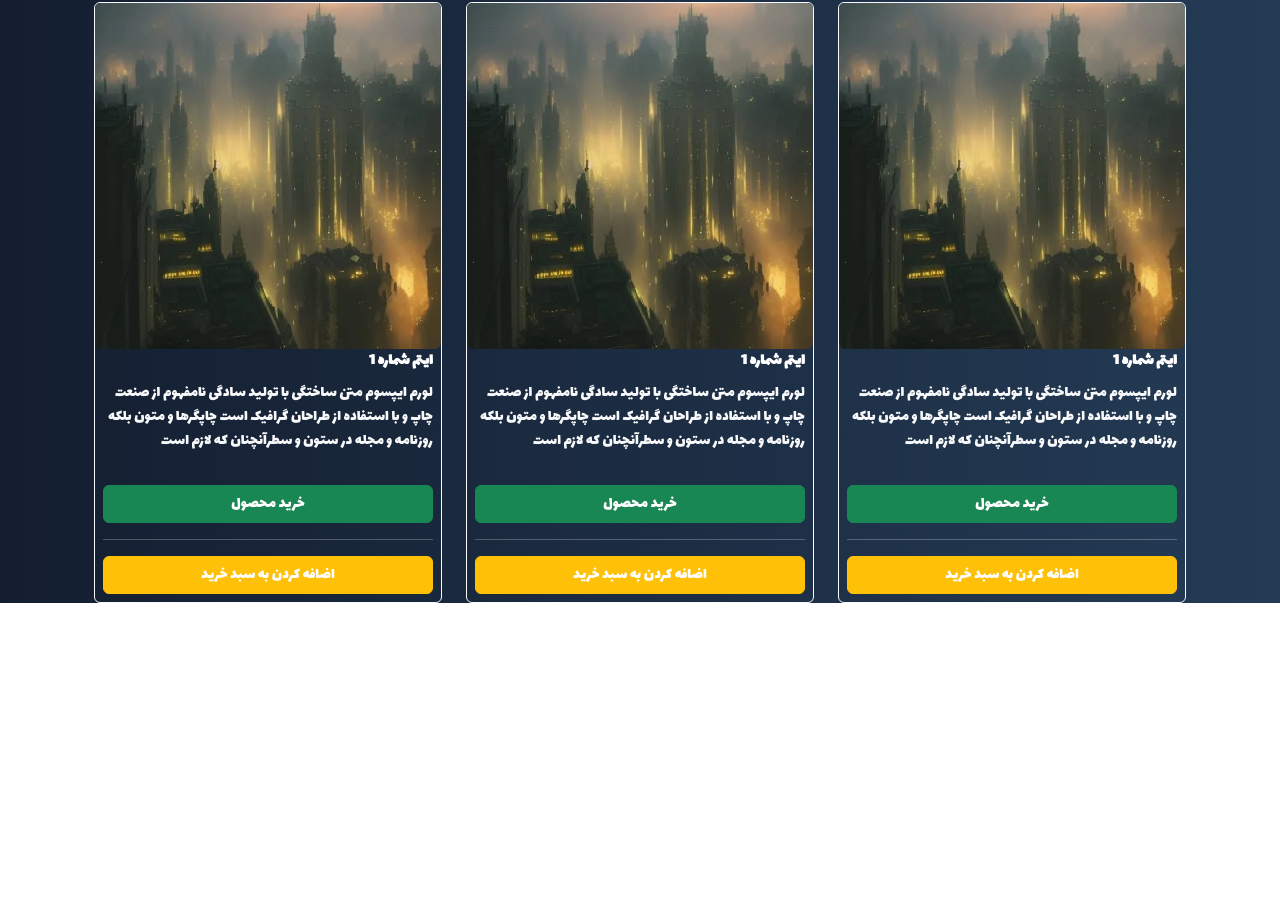
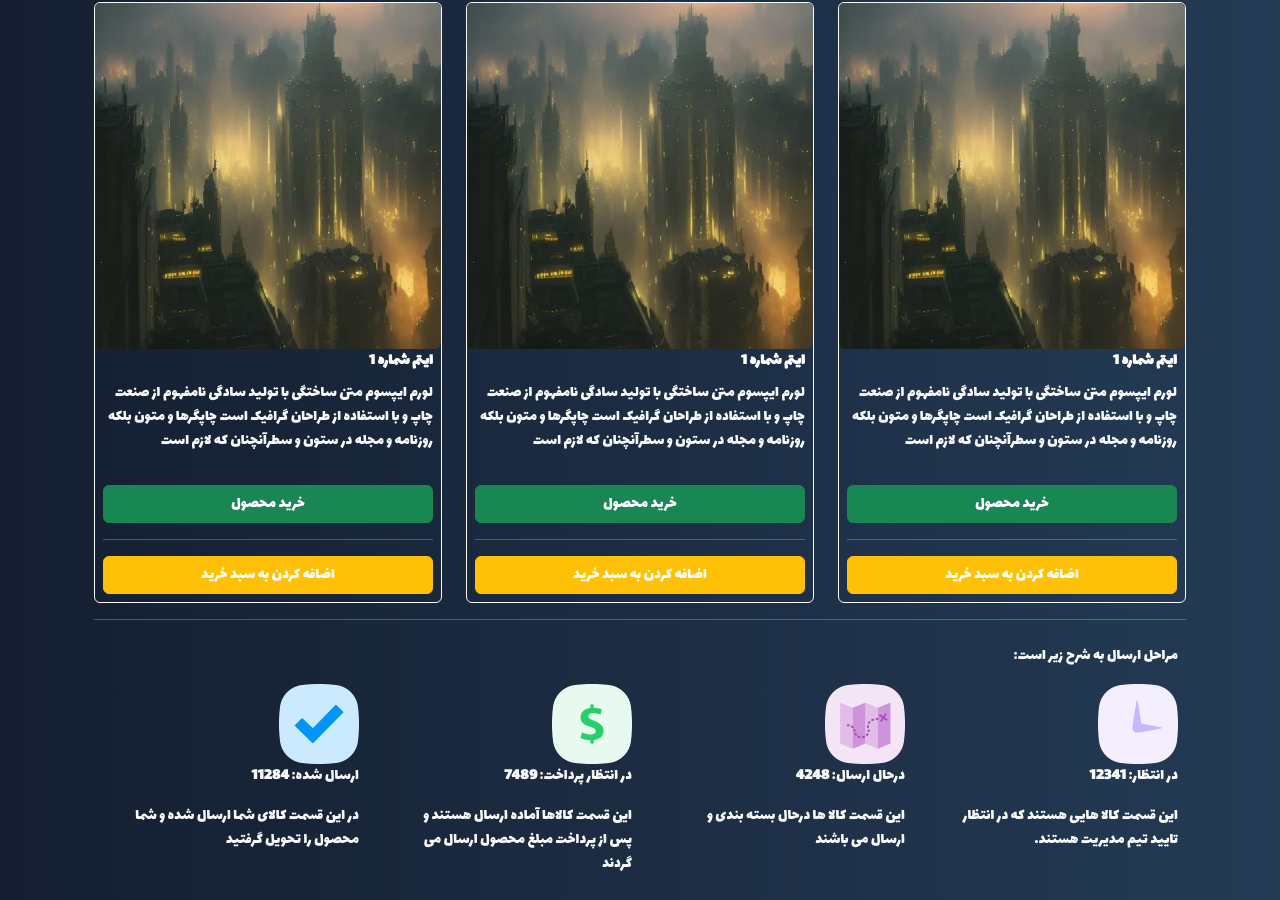
Before and after one commit to Omid444422/simple_home_page, a website: page src/index.html in a window 1280 px wide. Shown: the part 1342-2242 px from the top of the page. Before the commit the page ends 1945 px from the top, so only its background shows below. Drawn offline with nearby package versions, Linux system fonts and the light colour scheme.

Commit message:
project completed

```diff
--- a/package.json
+++ b/package.json
@@ -1,7 +1,9 @@
 {
   "dependencies": {
     "bootstrap": "^5.2.3",
+    "counterup": "^1.0.2",
     "jquery": "^3.6.3",
-    "sass": "^1.58.0"
+    "sass": "^1.58.0",
+    "waypoints": "^4.0.1"
   }
 }
--- a/src/index.html
+++ b/src/index.html
@@ -130,7 +130,7 @@
 
       <main class="row justify-content-center">
         <div class="col-10 col-lg-6 rounded-3">
-          <form action="index.html" method="POST">
+          <form action="./index.html" method="get">
             <input
               type="text"
               name="search_input"
@@ -324,6 +324,55 @@
             </div>
           </div>
         </div>
+        <hr class="w-100" />
+        <div class="row">
+          <div class="col-12 row justify-content-start">
+            <div class="col-12">
+              <div class="p-2">مراحل ارسال به شرح زیر است:</div>
+            </div>
+            <div class="col-3">
+              <div class="p-2">
+                <img src="img/waiting.png" class="img-fluid" alt="roadmap" />
+                <p>در انتظار: <b class="number_counter">12341</b></p>
+                <p>
+                  این قسمت کالا هایی هستند که در انتظار تایید تیم مدیریت هستند.
+                </p>
+              </div>
+            </div>
+            <div class="col-3">
+              <div class="p-2">
+                <img src="img/roadmap.png" class="img-fluid" alt="roadmap" />
+                <p>درحال ارسال: <b class="number_counter">4248</b></p>
+                <p>این قسمت کالا ها درحال بسته بندی و ارسال می باشند</p>
+              </div>
+            </div>
+
+            <div class="col-3">
+              <div class="p-2">
+                <img src="img/money.png" class="img-fluid" alt="roadmap" />
+                <p>در انتظار پرداخت: <b class="number_counter">7489</b></p>
+                <p>
+                  این قسمت کالاها آماده ارسال هستند و پس از پرداخت مبلغ محصول
+                  ارسال می گردند
+                </p>
+              </div>
+            </div>
+
+            <div class="col-3">
+              <div class="p-2">
+                <img
+                  src="img/success (2).png"
+                  class="img-fluid"
+                  alt="roadmap"
+                />
+                <p>ارسال شده: <b class="number_counter">11284</b></p>
+                <p>
+                  در این قسمت کالای شما ارسال شده و شما محصول را تحویل گرفتید
+                </p>
+              </div>
+            </div>
+          </div>
+        </div>
       </div>
     </main>
 
@@ -333,6 +382,12 @@
     <!-- jquery -->
     <script src="../node_modules/jquery/dist/jquery.min.js"></script>
 
+    <!-- waypoints -->
+    <script src="../node_modules/waypoints/lib/jquery.waypoints.min.js"></script>
+
+    <!-- count up -->
+    <script src="../node_modules/counterup/jquery.counterup.min.js"></script>
+
     <script src="js/main.js"></script>
   </body>
 </html>
--- a/src/js/main.js
+++ b/src/js/main.js
@@ -25,3 +25,16 @@ search_items_list.classList.add('d-none');
 search_input.addEventListener('keyup',function(){
     searched_items.innerText = search_input.value;
 });
+
+
+
+// counter number
+
+$(document).ready(function(){
+
+    $('.number_counter').counterUp({
+        delay: 10,
+        time: 1000
+    });
+
+});
```
Also changed, not shown: src/img/money.png (added), src/img/roadmap.png (added), src/img/success (2).png (added), src/img/waiting.png (added), 1 other file.
